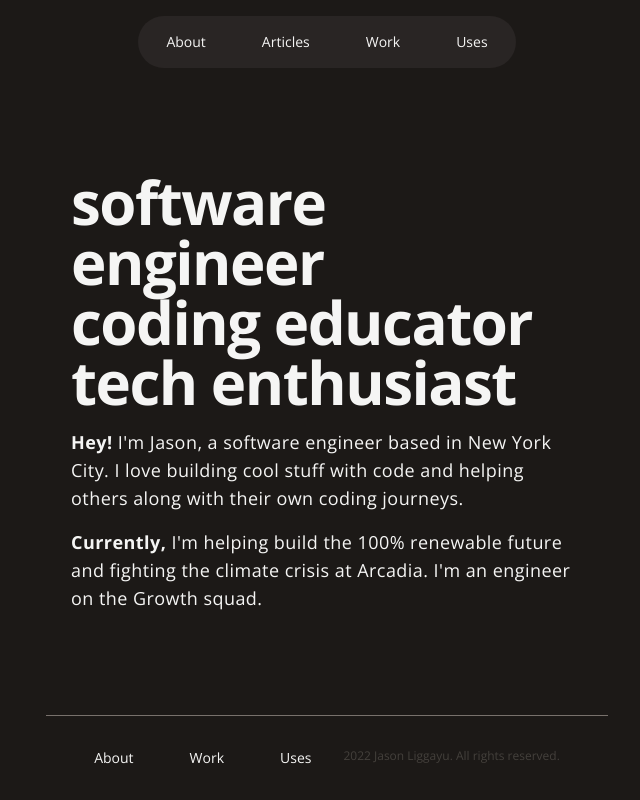
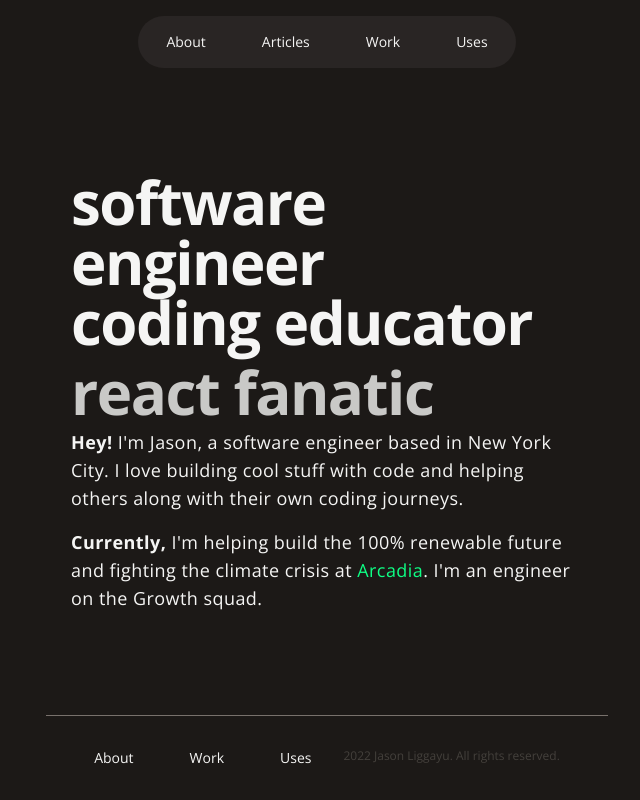
Before and after one commit to jasonligg/website, a Next.js app: page / in a window 1280 px wide. Shown: the whole page, without its empty margins (313-953 px from the left). Built offline with nearby package versions, Linux system fonts and the light colour scheme.

Commit message:
only change 3rd title; animate in

```diff
--- a/src/app/HomepageHeroText.tsx
+++ b/src/app/HomepageHeroText.tsx
@@ -1,33 +1,34 @@
 "use client";
-import { Fragment, useState, useEffect } from "react";
-import { shuffle } from "@/utils";
+import { useState, useEffect } from "react";
 
 const titles = [
-  "software engineer",
-  "coding educator",
   "tech enthusiast",
+  "react fanatic",
+  "next.js nerd",
+  "typescript maven",
 
   "coffee drinker",
   "hip-hop head",
   "wannabe dj",
-
-  "react fanboy",
-  "next.js fan",
-  "typescript lover",
 ];
 
 export default function HomepageHeroText() {
-  const [[first, second, third], setIndices] = useState(titles);
+  const [index, setIndex] = useState(0);
 
   useEffect(() => {
     let cancel = false;
     let timeoutId: ReturnType<typeof setTimeout>;
+
     function loop() {
       if (cancel) return;
       timeoutId = setTimeout(() => {
-        setIndices((prevState) => shuffle([...prevState]));
+        setIndex((prevIndex) => {
+          if (prevIndex === titles.length - 1) return 0;
+
+          return prevIndex + 1;
+        });
         loop();
-      }, 15000);
+      }, 5000);
     }
     loop();
     return () => {
@@ -36,20 +37,12 @@ export default function HomepageHeroText() {
     };
   }, []);
 
+  const title = titles[index];
+
   return (
-    <>
-      <Fragment key={first}>
-        {first}
+      <div key={title} className="animate-swipe-in">
+        {title}
         <br />
-      </Fragment>
-      <Fragment key={second}>
-        {second}
-        <br />
-      </Fragment>
-      <Fragment key={third}>
-        {third}
-        <br />
-      </Fragment>
-    </>
+      </div>
   );
 }
--- a/src/app/page.tsx
+++ b/src/app/page.tsx
@@ -6,6 +6,10 @@ export default function App() {
       {/* <div>hello world.</div> */}
       <hgroup>
         <h1 className="text-5xl font-bold tracking-tight lg:text-6xl">
+          software engineer
+          <br />
+          coding educator
+          <br />
           <HomepageHeroText />
         </h1>
         <p className="max-w-prose pt-4 text-lg tracking-wide">
@@ -16,10 +20,8 @@ export default function App() {
         <p className="max-w-prose pt-4 text-lg tracking-wide">
           <strong>Currently,</strong> I&apos;m helping build the 100% renewable
           future and fighting the climate crisis at{" "}
-          <a href="https://www.arcadia.com/">
-            Arcadia
-          </a>
-          . I&apos;m an engineer on the Growth squad.
+          <a href="https://www.arcadia.com/" className="text-[#0EFF85]">Arcadia</a>. I&apos;m an engineer
+          on the Growth squad.
         </p>
       </hgroup>
     </main>
--- a/tailwind.config.cjs
+++ b/tailwind.config.cjs
@@ -1,14 +1,23 @@
 // eslint-disable-next-line @typescript-eslint/no-var-requires
-const { fontFamily } = require('tailwindcss/defaultTheme');
+const { fontFamily } = require("tailwindcss/defaultTheme");
 
 /** @type {import('tailwindcss').Config} */
 module.exports = {
   content: ["./src/**/*.{js,ts,jsx,tsx}"],
   theme: {
     extend: {
+      keyframes: {
+        "swipe-in": {
+          "0%": { opacity: 0, transform: "translateY(50px)" },
+          "100%": { opacity: 1, transform: "translateY(0px)" },
+        },
+      },
+      animation: {
+        "swipe-in": "swipe-in 1s forwards",
+      },
       fontFamily: {
-        sans: ['var(--font-open)', ...fontFamily.sans]
-      }
+        sans: ["var(--font-open)", ...fontFamily.sans],
+      },
     },
   },
   plugins: [],
```
